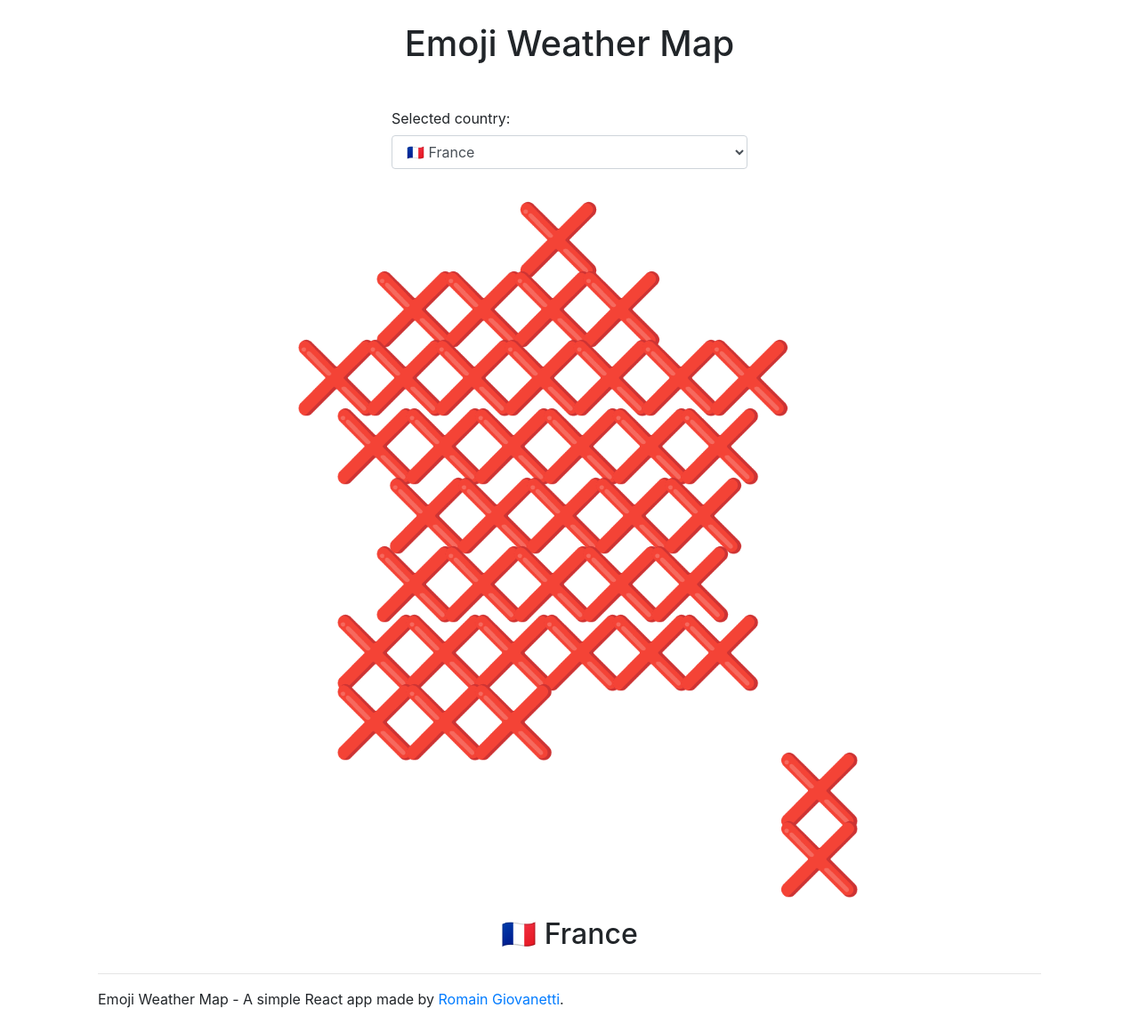
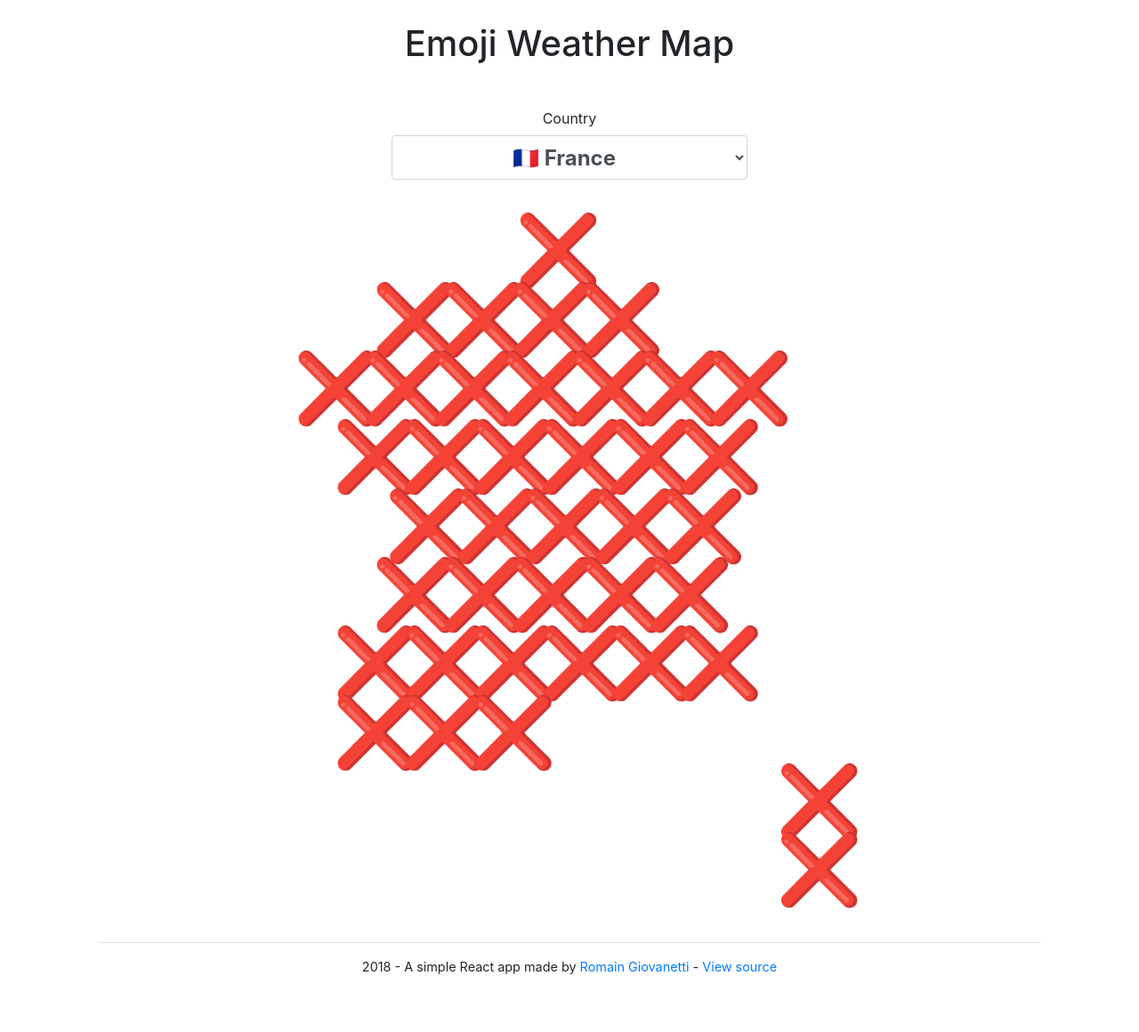
Before and after one commit to ganoninc/emojis-weather-map, a React (Create React App) app: page / in a window 1280 px wide. Shown: the whole page at 89% size. After the commit the page ends 1139 px from the top, so only its background shows below. Built offline with nearby package versions, Linux system fonts and the light colour scheme.

Commit message:
update styles

```diff
--- a/src/App.js
+++ b/src/App.js
@@ -79,17 +79,26 @@ class App extends Component {
                 ></EmojiWeatherMapSettings>
               </div>
               <div className="col-12 App__mapView">{mapView}</div>
-              <div className="col-12">
-                <hr />
-                Emoji Weather Map - A simple React app made by{" "}
+              <div className="col-12 App__footer">
+                <hr></hr>
+                <p>
+                  2018 - A simple React app made by{" "}
                   <a
                     href="https://www.giovanetti.fr/"
                     rel="noopener noreferrer"
                     target="_blank"
                   >
                     Romain Giovanetti
+                  </a>{" "}
+                  -{" "}
+                  <a
+                    href="https://github.com/ganoninc/emojis-weather-map"
+                    rel="noopener noreferrer"
+                    target="_blank"
+                  >
+                    View source
                   </a>
-                .
+                </p>
               </div>
             </div>
           </div>
--- a/src/Components/EmojiWeatherMap.js
+++ b/src/Components/EmojiWeatherMap.js
@@ -1,6 +1,6 @@
 import React, { Component } from "react";
 import EmojiWeatherMapRow from "./EmojiWeatherMapRow";
-import EmojiWeatherMapLabel from "./EmojiWeatherMapLabel";
+// import EmojiWeatherMapLabel from "./EmojiWeatherMapLabel";
 import "../styles/EmojiWeatherMap.scss";
 
 class EmojiWeatherMap extends Component {
@@ -19,10 +19,10 @@ class EmojiWeatherMap extends Component {
             );
           })}
         </div>
-        <EmojiWeatherMapLabel
+        {/* <EmojiWeatherMapLabel
           name={this.props.template.name}
           icon={this.props.template.icon}
-        ></EmojiWeatherMapLabel>
+        ></EmojiWeatherMapLabel> */}
       </>
     );
   }
--- a/src/Components/EmojiWeatherMapLabel.js
+++ b/src/Components/EmojiWeatherMapLabel.js
@@ -4,9 +4,9 @@ import "../styles/EmojiWeatherMapLabel.scss";
 class EmojiWeatherMapLabel extends Component {
   render() {
     return (
-      <h2 className="EmojiWeatherMapLabel">
+      <h3 className="EmojiWeatherMapLabel">
         {this.props.icon} {this.props.name}
-      </h2>
+      </h3>
     );
   }
 }
--- a/src/Components/EmojiWeatherMapSelector.js
+++ b/src/Components/EmojiWeatherMapSelector.js
@@ -1,4 +1,5 @@
 import React, { Component } from "react";
+import "../styles/EmojiWeatherMapSelector.scss";
 
 class EmojiWeatherMapSelector extends Component {
   constructor(props) {
@@ -36,7 +37,7 @@ class EmojiWeatherMapSelector extends Component {
       <div className="EmojiWeatherMapSelector">
         <div className="form-group row">
           <label htmlFor="mapSelector" className="col-12 col-form-label">
-            Selected country:
+            Country
           </label>
           <div className="col-12">
             <select
--- a/src/styles/App.scss
+++ b/src/styles/App.scss
@@ -1,10 +1,16 @@
 @import "~bootstrap/scss/bootstrap";
 
 .App {
-
   &__body {
     padding: 25px;
   }
 
-  &__mapView {}
+  // &__mapView {
+  // }
+
+  &__footer {
+    // margin-top: 3em;
+    text-align: center;
+    font-size: 0.9em;
+  }
 }
--- /dev/null
+++ b/src/styles/EmojiWeatherMapSelector.scss
@@ -0,0 +1,11 @@
+.EmojiWeatherMapSelector {
+  label {
+    text-align: center;
+  }
+
+  select {
+    text-align: center;
+    font-weight: bold;
+    font-size: 1.5em;
+  }
+}
```
Lines whose indentation alone changed are shown as unchanged.
